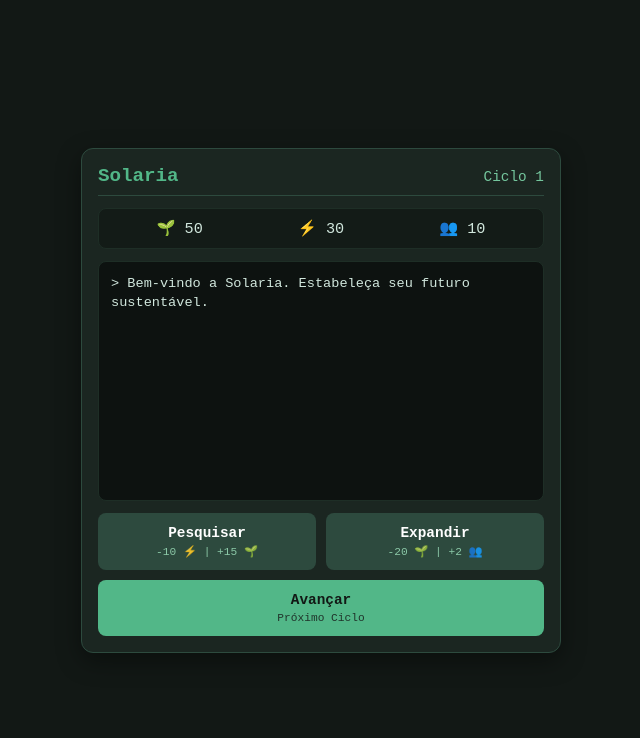
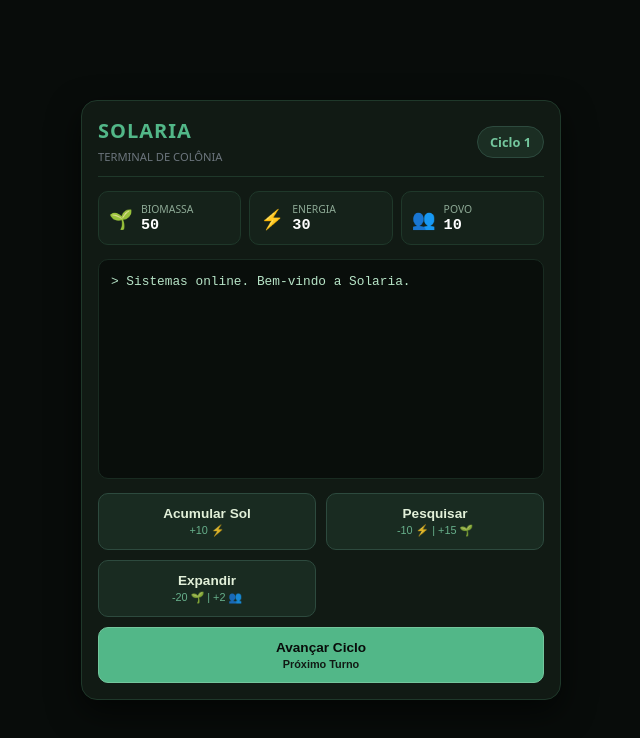
Before and after one commit to nicolasarths/Solaria-Game, a plain HTML site: page index.html in a window 1280 px wide. Shown: the whole page, without its empty margins (319-959 px from the left). Drawn offline with Linux system fonts and the light colour scheme.

Commit message:
Atualiza código do jogo Solaria

```diff
--- a/engine.js
+++ b/engine.js
@@ -10,7 +10,7 @@ export function adicionarLog(mensagem) {
 }
 
 export function atualizarInterface() {
-    document.getElementById('ciclo-texto').textContent = `Ciclo ${estado.ciclo}`;
+    document.getElementById('ciclo-texto').textContent = estado.ciclo;
     document.getElementById('res-biomassa').textContent = estado.recursos.biomassa;
     document.getElementById('res-energia').textContent = estado.recursos.energia;
     document.getElementById('res-comunidade').textContent = estado.recursos.comunidade;
@@ -20,6 +20,6 @@ export function avancarCiclo() {
     estado.ciclo++;
     estado.recursos.biomassa += Math.floor(estado.recursos.comunidade * 1.5);
     estado.recursos.energia += 5;
-    adicionarLog(`Ciclo ${estado.ciclo} iniciado. Colônia produziu recursos.`);
+    adicionarLog(`Ciclo ${estado.ciclo} iniciado. A colônia produziu recursos.`);
     atualizarInterface();
 }
--- a/index.html
+++ b/index.html
@@ -9,14 +9,35 @@
 <body>
     <div id="game-container">
         <header>
-            <h1>Solaria</h1>
-            <p id="ciclo-texto">Ciclo 1</p>
+            <div class="logo-area">
+                <h1>SOLARIA</h1>
+                <span class="sub-logo">Terminal de Colônia</span>
+            </div>
+            <div id="ciclo-badge">Ciclo <span id="ciclo-texto">1</span></div>
         </header>
 
         <section id="painel-recursos">
-            <div class="recurso">🌱 <span id="res-biomassa">50</span></div>
-            <div class="recurso">⚡ <span id="res-energia">30</span></div>
-            <div class="recurso">👥 <span id="res-comunidade">10</span></div>
+            <div class="recurso-card">
+                <span class="icone">🌱</span>
+                <div class="info">
+                    <span class="label">Biomassa</span>
+                    <span id="res-biomassa" class="valor">50</span>
+                </div>
+            </div>
+            <div class="recurso-card">
+                <span class="icone">⚡</span>
+                <div class="info">
+                    <span class="label">Energia</span>
+                    <span id="res-energia" class="valor">30</span>
+                </div>
+            </div>
+            <div class="recurso-card">
+                <span class="icone">👥</span>
+                <div class="info">
+                    <span class="label">Povo</span>
+                    <span id="res-comunidade" class="valor">10</span>
+                </div>
+            </div>
         </section>
 
         <main id="terminal-narrativo">
@@ -24,17 +45,21 @@
         </main>
 
         <footer id="painel-acoes">
+            <button id="btn-captar" class="acao-btn">
+                <span class="titulo-acao">Acumular Sol</span>
+                <small class="custo-acao">+10 ⚡</small>
+            </button>
             <button id="btn-explorar" class="acao-btn">
-                <span>Pesquisar</span>
-                <small>-10 ⚡ | +15 🌱</small>
+                <span class="titulo-acao">Pesquisar</span>
+                <small class="custo-acao">-10 ⚡ | +15 🌱</small>
             </button>
             <button id="btn-cultivar" class="acao-btn">
-                <span>Expandir</span>
-                <small>-20 🌱 | +2 👥</small>
+                <span class="titulo-acao">Expandir</span>
+                <small class="custo-acao">-20 🌱 | +2 👥</small>
             </button>
             <button id="btn-proximo" class="acao-btn primario">
-                <span>Avançar</span>
-                <small>Próximo Ciclo</small>
+                <span class="titulo-acao">Avançar Ciclo</span>
+                <small class="custo-acao">Próximo Turno</small>
             </button>
         </footer>
     </div>
--- a/main.js
+++ b/main.js
@@ -3,20 +3,26 @@ import { atualizarInterface, adicionarLog, avancarCiclo } from './engine.js';
 
 document.addEventListener('DOMContentLoaded', () => {
     atualizarInterface();
-    adicionarLog("Bem-vindo a Solaria. Estabeleça seu futuro sustentável.");
+    adicionarLog("Sistemas online. Bem-vindo a Solaria.");
 
     document.getElementById('btn-proximo').addEventListener('click', () => {
         avancarCiclo();
+    });
+
+    document.getElementById('btn-captar').addEventListener('click', () => {
+        estado.recursos.energia += 10;
+        adicionarLog("Painéis solares ajustados. +10 ⚡ acumulados.");
+        atualizarInterface();
     });
 
     document.getElementById('btn-explorar').addEventListener('click', () => {
         if (estado.recursos.energia >= 10) {
             estado.recursos.energia -= 10;
             estado.recursos.biomassa += 15;
-            adicionarLog("Pesquisa concluída: Novos métodos naturais descobertos.");
+            adicionarLog("Pesquisa concluída: Novos métodos naturais integrados.");
             atualizarInterface();
         } else {
-            adicionarLog("Energia solar insuficiente.");
+            adicionarLog("Erro: Energia solar insuficiente para pesquisar.");
         }
     });
 
@@ -27,7 +33,7 @@ document.addEventListener('DOMContentLoaded', () => {
             adicionarLog("Área verde expandida. Novos membros integrados.");
             atualizarInterface();
         } else {
-            adicionarLog("Biomassa insuficiente.");
+            adicionarLog("Erro: Biomassa insuficiente para expansão.");
         }
     });
 });
--- a/style.css
+++ b/style.css
@@ -3,77 +3,118 @@
 }
 
 body {
-    background-color: #121815;
-    color: #d1e7dd;
-    font-family: monospace;
+    background-color: #080c0a;
+    color: #e2f0d9;
+    font-family: system-ui, -apple-system, sans-serif;
     display: flex;
     justify-content: center;
     align-items: center;
     min-height: 100vh;
     margin: 0;
-    padding: 10px;
+    padding: 12px;
 }
 
 #game-container {
     width: 100%;
     max-width: 480px;
-    background: #1b2621;
-    border: 1px solid #2d4a3e;
-    border-radius: 12px;
+    background: #111a14;
+    border: 1px solid #1f382a;
+    border-radius: 16px;
     padding: 16px;
     display: flex;
     flex-direction: column;
-    gap: 12px;
-    box-shadow: 0 8px 24px rgba(0, 0, 0, 0.4);
+    gap: 14px;
+    box-shadow: 0 12px 32px rgba(0, 0, 0, 0.6);
 }
 
 header {
     display: flex;
     justify-content: space-between;
-    align-items: baseline;
-    border-bottom: 1px solid #2d4a3e;
-    padding-bottom: 8px;
+    align-items: center;
+    border-bottom: 1px solid #1f382a;
+    padding-bottom: 10px;
 }
 
-h1 {
+.logo-area h1 {
     margin: 0;
-    font-size: 1.2rem;
+    font-size: 1.25rem;
     color: #52b788;
+    letter-spacing: 1px;
 }
 
-#ciclo-texto {
-    font-size: 0.9rem;
+.sub-logo {
+    font-size: 0.7rem;
+    color: #6c757d;
+    text-transform: uppercase;
+}
+
+#ciclo-badge {
+    background: #1b2e23;
+    padding: 6px 12px;
+    border-radius: 20px;
+    font-size: 0.8rem;
     color: #74c69d;
-    margin: 0;
+    border: 1px solid #2d4a3e;
+    font-weight: 600;
 }
 
 #painel-recursos {
+    display: grid;
+    grid-template-columns: repeat(3, 1fr);
+    gap: 8px;
+}
+
+.recurso-card {
+    background: #15221a;
+    border: 1px solid #1f382a;
+    border-radius: 10px;
+    padding: 10px;
     display: flex;
-    justify-content: space-around;
-    background: #131b17;
-    padding: 10px;
-    border-radius: 8px;
+    align-items: center;
+    gap: 8px;
+}
+
+.recurso-card .icone {
+    font-size: 1.2rem;
+}
+
+.recurso-card .info {
+    display: flex;
+    flex-direction: column;
+}
+
+.recurso-card .label {
+    font-size: 0.65rem;
+    color: #8da995;
+    text-transform: uppercase;
+}
+
+.recurso-card .valor {
     font-size: 0.95rem;
-    border: 1px solid #1e2e26;
+    font-weight: bold;
+    color: #fff;
+    font-family: monospace;
 }
 
 #terminal-narrativo {
-    height: 240px;
-    background: #0d1210;
-    border: 1px solid #1e2e26;
-    border-radius: 8px;
+    height: 220px;
+    background: #090e0b;
+    border: 1px solid #192b21;
+    border-radius: 10px;
     padding: 12px;
     overflow-y: auto;
-    font-size: 0.85rem;
+    font-family: monospace;
+    font-size: 0.8rem;
     display: flex;
     flex-direction: column;
     gap: 8px;
-    line-height: 1.4;
+    line-height: 1.5;
+    color: #b7e4c7;
 }
 
 #painel-acoes {
     display: grid;
-    grid-template-columns: 1fr 1fr;
+    grid-template-columns: repeat(2, 1fr);
     gap: 10px;
 }
 
@@ -82,46 +123,49 @@ h1 {
 }
 
 .acao-btn {
-    background: #2d4a3e;
-    color: #fff;
-    border: none;
-    padding: 12px 8px;
-    border-radius: 8px;
+    background: #192b21;
+    color: #e2f0d9;
+    border: 1px solid #2d4a3e;
+    padding: 12px 10px;
+    border-radius: 10px;
     cursor: pointer;
-    font-family: monospace;
     display: flex;
     flex-direction: column;
     align-items: center;
-    gap: 4px;
-    transition: background 0.2s, transform 0.1s;
+    gap: 3px;
+    transition: all 0.15s ease;
 }
 
 .acao-btn:active {
-    transform: scale(0.98);
+    transform: scale(0.97);
 }
 
-.acao-btn span {
-    font-weight: bold;
-    font-size: 0.9rem;
+.titulo-acao {
+    font-weight: 600;
+    font-size: 0.85rem;
 }
 
-.acao-btn small {
-    font-size: 0.7rem;
-    color: #95d5b2;
-    opacity: 0.9;
+.custo-acao {
+    font-size: 0.68rem;
+    color: #74c69d;
+    opacity: 0.85;
 }
 
 .acao-btn:hover {
-    background: #40715c;
+    background: #253d30;
+    border-color: #40715c;
 }
 
 .acao-btn.primario {
     background: #52b788;
-    color: #121815;
+    color: #080c0a;
+    border-color: #74c69d;
 }
 
-.acao-btn.primario small {
-    color: #1b2621;
+.acao-btn.primario .custo-acao {
+    color: #111a14;
+    opacity: 1;
+    font-weight: bold;
 }
 
 .acao-btn.primario:hover {
```
